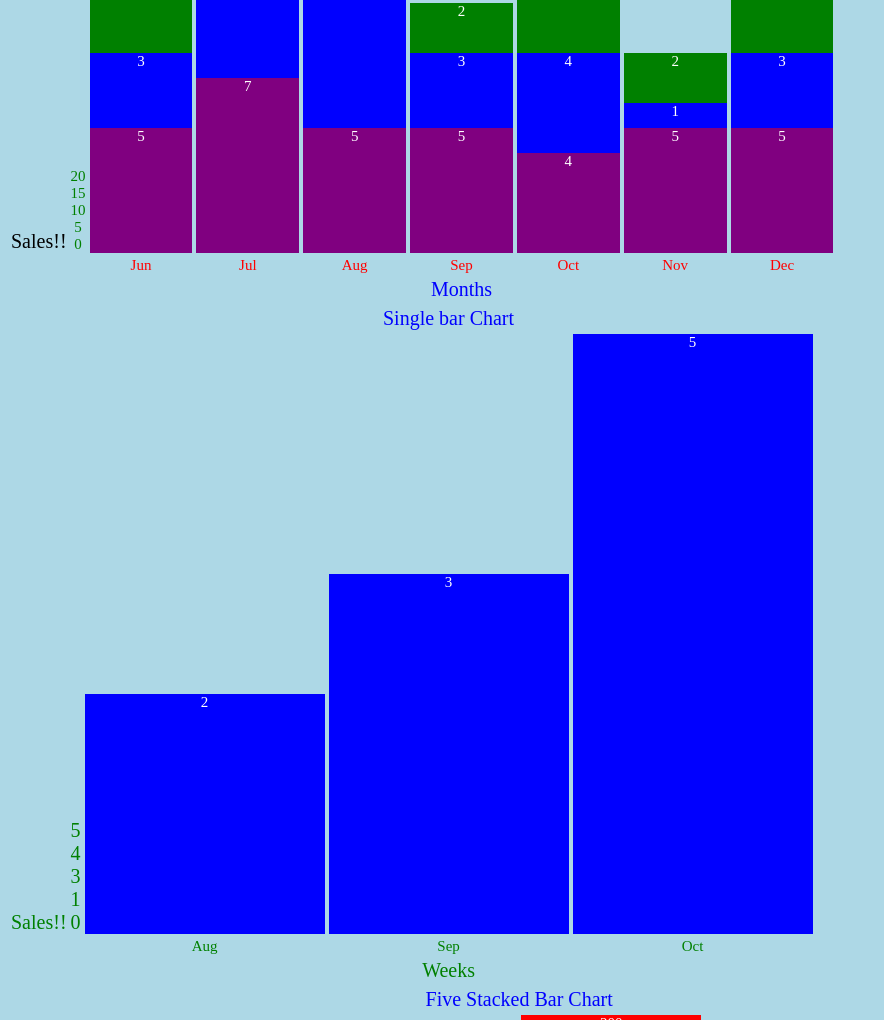
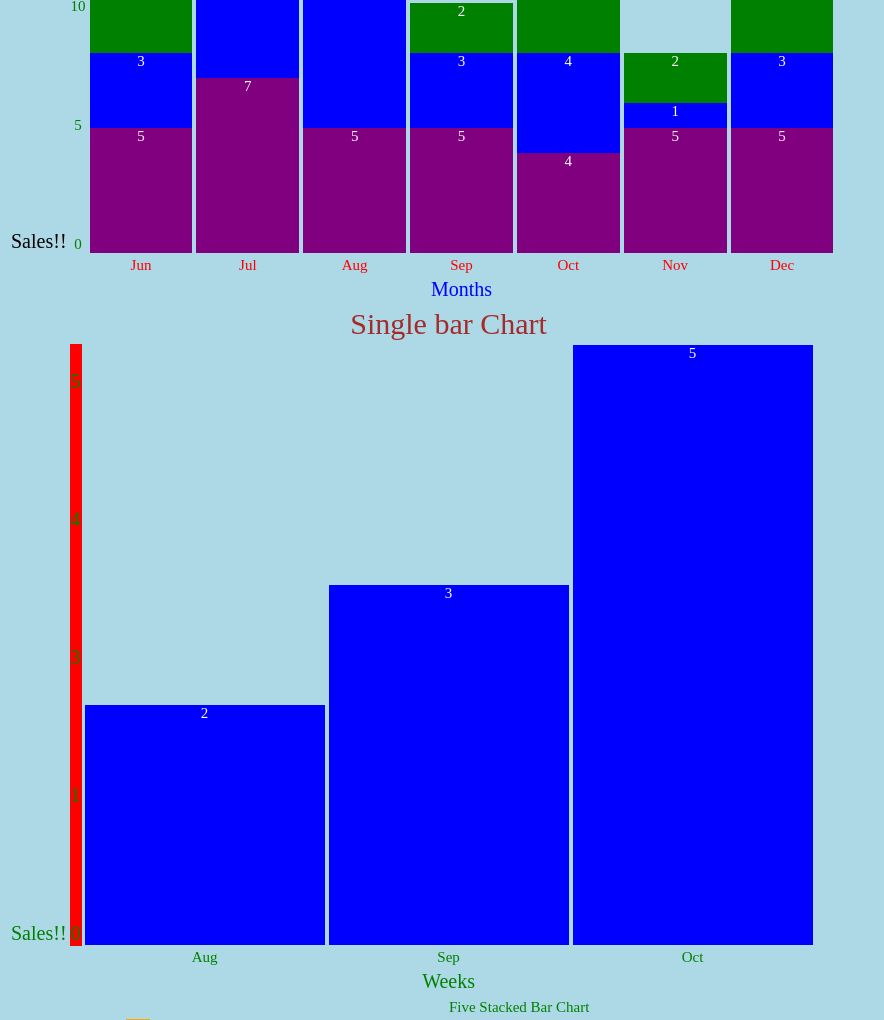
Before and after one commit to 67millwood/barcharts, a website: page indexrf.html in a window 1280 px wide. Shown: the part 357-1377 px from the top of the page, without its empty margins (0-884 px from the left). Drawn offline with nearby package versions, Linux system fonts and the light colour scheme.

Commit message:
fixed y ticks to properly space with repeat br solution.

```diff
--- a/mainfinal2rf.js
+++ b/mainfinal2rf.js
@@ -39,7 +39,7 @@ let threeStackedBar = {
   xAxisTitle : ["Months", 20, "blue", "center"],
   yAxisTitle : ["Sales!!", 20, "black"],
   xLabelFormat : [15, "red", "center"],
-  yTicks : [15, "green"],
+  yTicks : [15, "green", "none"],
   xTicks : [15, "white"]
 }
 
@@ -55,11 +55,11 @@ let fiveStackedBar = {
   chartHeight : 500,
   chartWidth : 800,
 // data label and title formatting
-  chartTitle : ["Five Stacked Bar Chart", 20, "blue", "center"],
+  chartTitle : ["Five Stacked Bar Chart", 15, "green", "center"],
   xAxisTitle : ["Regions", 20, "blue", "center"],
   yAxisTitle : ["Product Lines", 20, "black"],
   xLabelFormat : [15, "red", "center"],
-  yTicks : [15, "green"],
+  yTicks : [15, "green", "orange"],
   xTicks : [15, "white"]
 }
 
@@ -75,11 +75,11 @@ let oneStackedBar = {
   chartHeight : 600,
   chartWidth : 800,
 // data label and title formatting
-  chartTitle : ["Single bar Chart", 20, "blue", "center"],
+  chartTitle : ["Single bar Chart", 30, "brown", "center"],
   xAxisTitle : ["Weeks", 20, "green", "center"],
   yAxisTitle : ["Sales!!", 20, "green"],
   xLabelFormat : [15, "green", "center"],
-  yTicks : [20, "green"],
+  yTicks : [20, "green", "red"],
   xTicks : [15, "white"]
 }
 
@@ -225,7 +225,7 @@ function labelsAndTitles(optionsObj) {
 }
 
 
-// function: yTickMaker uses biggestNum and creates an array of tickmarks from 0 to biggestNumb
+// function: tickLabels uses biggestNum and creates an array of tickmarks from 0 to biggestNumb
 // for use on the Y axis. new function yTicks added which creates a y axis data label system
 // starting at zero to biggestNum at 25% increments rounded to nearest INT.
 let tickLabels = function (optionsObj) {
@@ -236,7 +236,10 @@ let tickLabels = function (optionsObj) {
     }
       let a = x.reverse();
       let y = a.toString();
-      let tickArray = y.split(",").join("<br>");
+      let h = (optionsObj.chartHeight/optionsObj.yTicks[0] - 5) / 4;
+      let g = "<br>";
+      let n = g.repeat(h);
+      let tickArray = y.split(",").join(n);
 
     return tickArray
 }
@@ -251,7 +254,7 @@ let cell2 = row.insertCell(1);
 //y scale tickmarks
 cell2.innerHTML = tickLabels(optionsObj);
 cell2.setAttribute("id", optionsObj.names + "cell2");
-$('#' + optionsObj.names + 'cell2').css({"color": optionsObj.yTicks[1], "font-size": optionsObj.yTicks[0]});
+$('#' + optionsObj.names + 'cell2').css({"color": optionsObj.yTicks[1], "font-size": optionsObj.yTicks[0], "background-color": optionsObj.yTicks[2]});
 //y axis title
 cell1.innerHTML = optionsObj.yAxisTitle[0];
 cell1.setAttribute("id", optionsObj.names + "cell1");
--- a/stylefinalrf.css
+++ b/stylefinalrf.css
@@ -10,6 +10,7 @@
 tr {
   vertical-align: bottom;
   text-align: center;
+
 }
 
 
```
